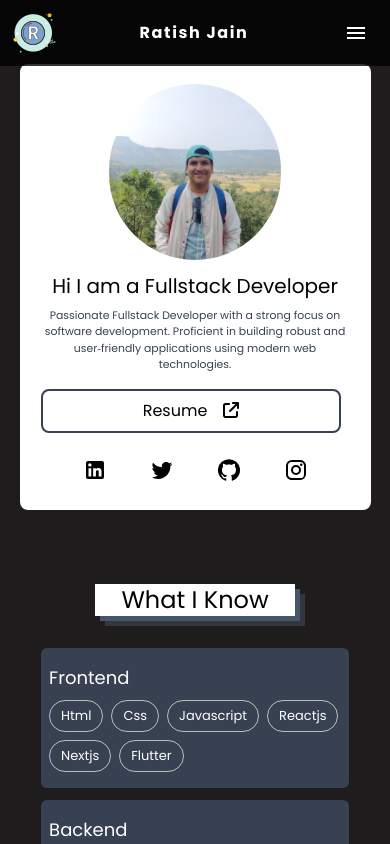
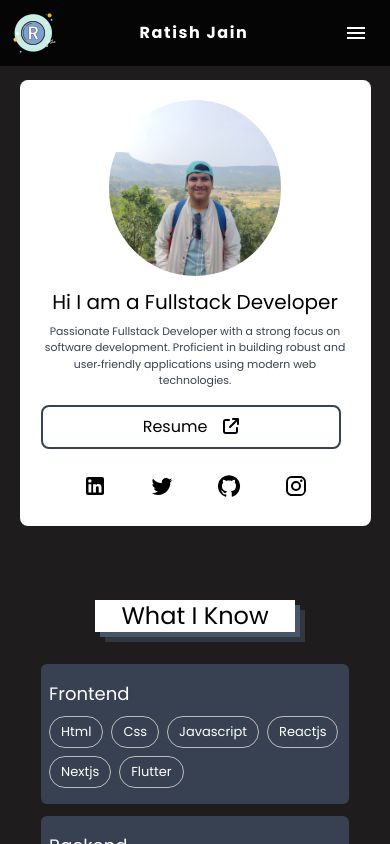
Before and after one commit to ratishjain12/portfolio, a React (Vite) app: page / in a window 390 px wide. Shown: the top 844 px of the page. Built offline with nearby package versions, Linux system fonts and the light colour scheme; no server answers; the HTML template or start-up script is replaced by a standard one.

Commit message:
resume update

```diff
--- a/src/components/Bio.jsx
+++ b/src/components/Bio.jsx
@@ -17,7 +17,7 @@ const Bio = () => {
   return (
     <>
       <div
-        className="relative bio container mx-auto h-[560px] pt-16 md:mb-2"
+        className="relative bio container mx-auto h-[560px] pt-16 mt-4 md:mt-0 md:mb-2"
         id="bio"
       >
         <motion.div
@@ -43,7 +43,7 @@ const Bio = () => {
             </p>
             <div className="w-full flex justify-center">
               <Link
-                to="https://drive.google.com/file/d/1Bu3n7ywdaErF3_8zRzuFwee-Y55iAe5S/view?usp=sharing"
+                to="https://drive.google.com/file/d/1ywRDRrg_eoGUEOlVWdSyMCxygDnVQnfn/view?usp=sharing"
                 className="w-full flex justify-center"
               >
                 <button className=" w-[300px]  mt-4  sm:w-full md:w-full md:ml-0  text-black px-2 py-2 rounded-lg md:mt-2 border-2 border-gray-700 bg-transparent mr-2 hover:bg-black hover:text-white">
```
